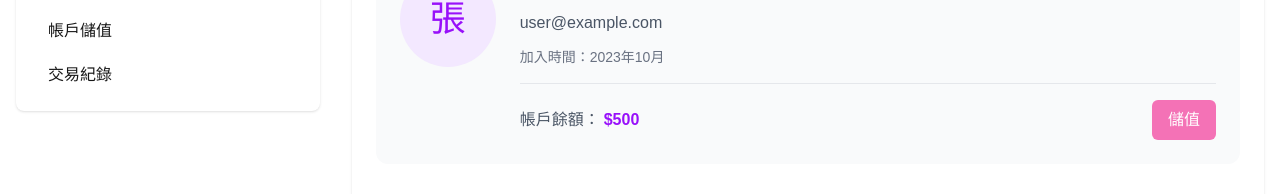
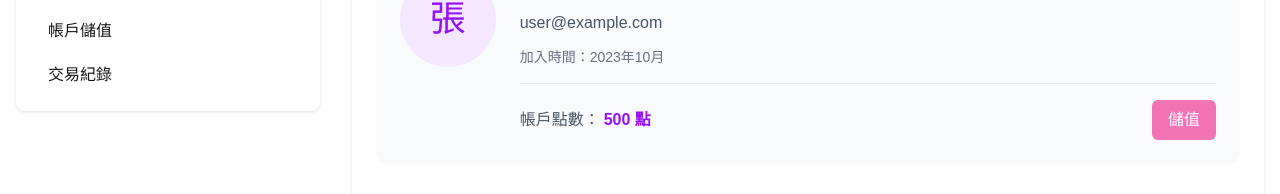
Before and after one commit to firstfu/wishing, a Next.js app: page /profile in a window 1280 px wide. Shown: the part 298-492 px from the top of the page. Built offline with nearby package versions, Linux system fonts and the light colour scheme; no server answers.

Commit message:
更新個人主頁，將「帳戶餘額」改為「帳戶點數」，並顯示點數單位以提升用戶理解與界面一致性。

```diff
--- a/app/(views)/profile/page.tsx
+++ b/app/(views)/profile/page.tsx
@@ -59,8 +59,8 @@ export default function ProfilePage() {
             <div className="mt-4 pt-4 border-t border-gray-200 dark:border-gray-600">
               <div className="flex flex-col md:flex-row md:items-center md:justify-between">
                 <div>
-                  <span className="text-gray-600 dark:text-gray-300">帳戶餘額：</span>
-                  <span className="font-semibold text-purple-600 dark:text-purple-300 ml-1">${user.balance}</span>
+                  <span className="text-gray-600 dark:text-gray-300">帳戶點數：</span>
+                  <span className="font-semibold text-purple-600 dark:text-purple-300 ml-1">{user.balance} 點</span>
                 </div>
                 <Link href="/profile/deposit">
                   <Button className="mt-3 md:mt-0">儲值</Button>
```
